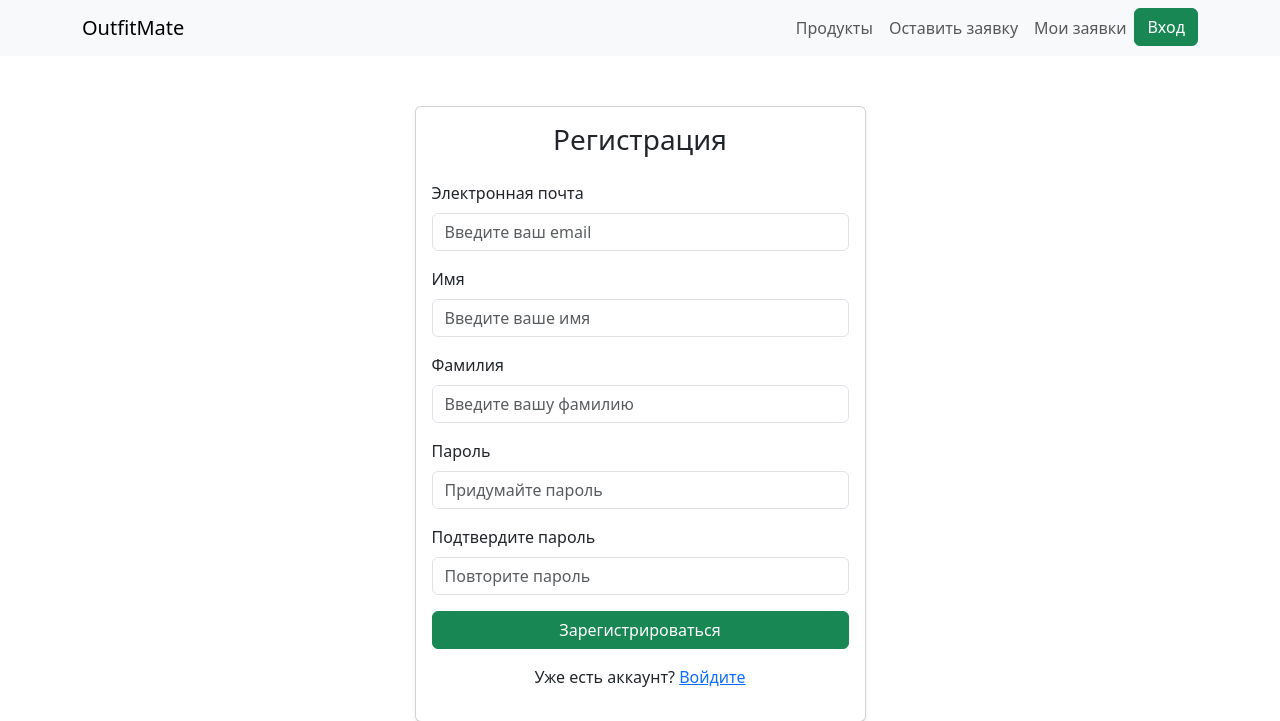
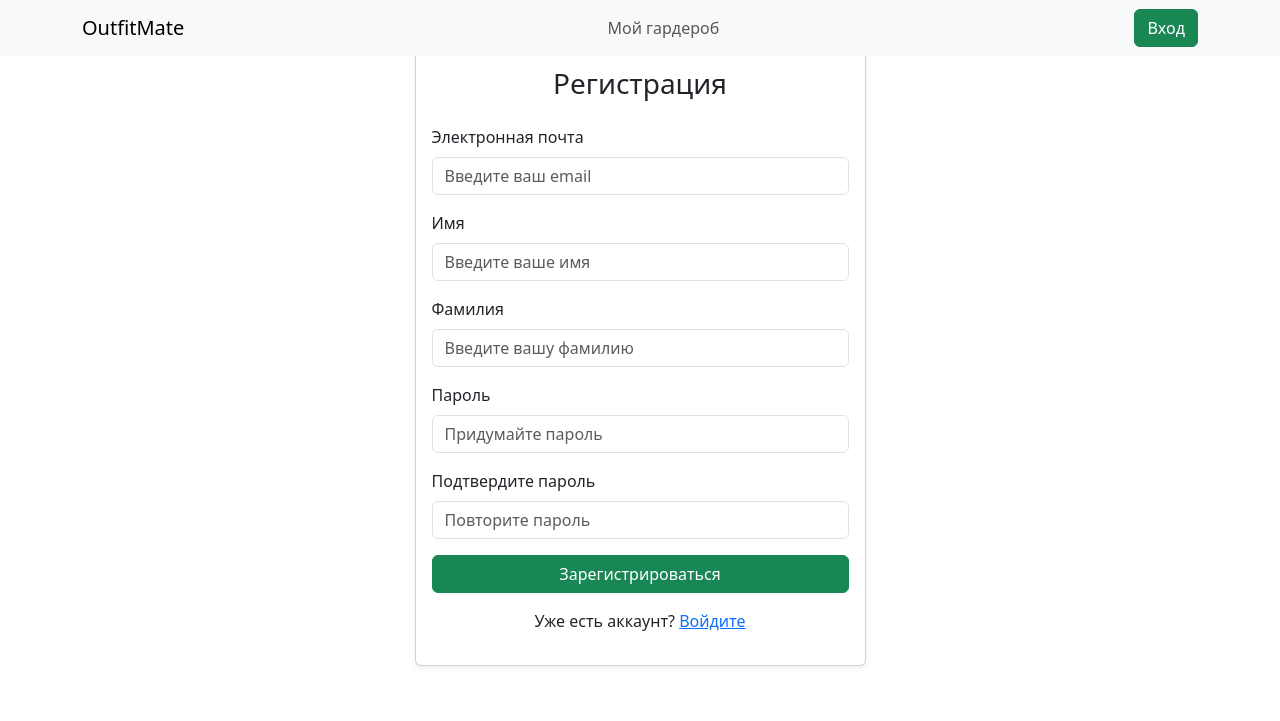
Before and after one commit to Plim4ik/outfit-web, a Django app: page /register/ in a window 1280 px wide. Shown: the top 721 px of the page. Run offline with Django 5.2, Linux system fonts and the light colour scheme.

Commit message:
✨ (menu.html, main.css): enhance navigation bar and adjust layout for better user experience The navigation bar is now fixed to the top of the page, improving accessibility. The menu items have been updated for clarity, and the layout has been adjusted to ensure proper spacing with a new top padding for the body. This provides a more user-friendly interface and ensures that the navbar does not overlap with the content.

```diff
--- a/outfit/templates/nav/menu.html
+++ b/outfit/templates/nav/menu.html
@@ -1,31 +1,25 @@
-<nav class="navbar navbar-expand-lg navbar-light bg-light">
+<nav class="navbar fixed-top navbar-expand-lg navbar-light bg-light">
     <div class="container">
         <a class="navbar-brand" href="{% url 'home' %}">OutfitMate</a>
         <button class="navbar-toggler" type="button" data-bs-toggle="collapse" data-bs-target="#navbarNav" aria-controls="navbarNav" aria-expanded="false" aria-label="Toggle navigation">
             <span class="navbar-toggler-icon"></span>
         </button>
         <div class="collapse navbar-collapse" id="navbarNav">
-            <ul class="navbar-nav ms-auto">
+            <ul class="navbar-nav mx-auto">
                 <li class="nav-item">
-                    <a class="nav-link" href="{% url 'insurance_list' %}">Продукты</a>
+                    <a class="nav-link" href="{% url 'insurance_list' %}">Мой гардероб</a>
                 </li>
-                <li class="nav-item">
-                    <a class="nav-link" href="{% url 'create_request' %}">Оставить заявку</a>
-                </li>
-                <li class="nav-item">
-                    <a class="nav-link" href="{% url 'my_requests' %}">Мои заявки</a>
-                </li>
-                <ul class="navbar-nav ms-auto">
+            </ul>
+            <ul class="navbar-nav">
                 {% if user.is_authenticated %}
                     <li class="nav-item">
-                            <a class="btn btn-success" href="{% url 'logout_view' %}">Выйти</a>
+                        <a class="btn btn-success ms-2" href="{% url 'logout_view' %}">Выйти</a>
                     </li>
                 {% else %}
                     <li class="nav-item">
-                            <a class="btn btn-success" href="/login">Вход</a>
+                        <a class="btn btn-success ms-2" href="{% url 'login_page_view' %}">Вход</a>
                     </li>
                 {% endif %}
-                </ul>
             </ul>
         </div>
     </div>
```
Also changed, not shown: 1 other file. Lines whose indentation alone changed are shown as unchanged.
